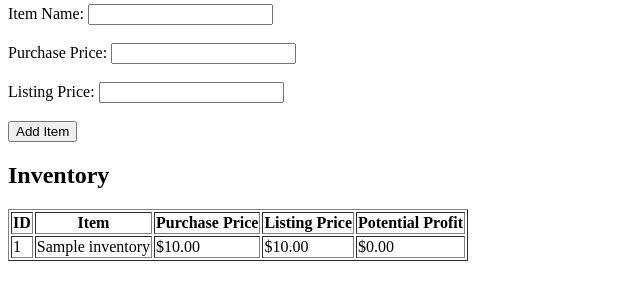
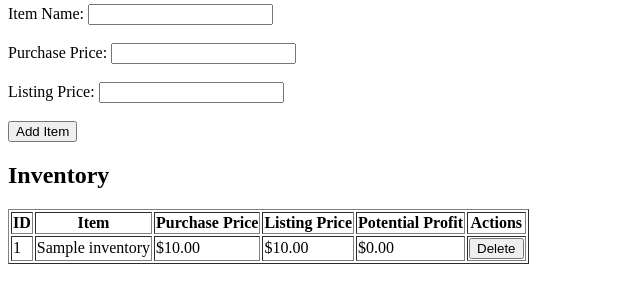
Before and after one commit to glenndevonSoftware-code/fullstack-reseller-app, a Flask app: page / in a window 1280 px wide. Shown: the part 161-464 px from the top of the page, without its empty margins (0-640 px from the left). Run offline with Flask 3, Linux system fonts and the light colour scheme; tables that the repository leaves empty hold one stand-in row (values such as "Sample post").

Commit message:
Add inventory delete functionality

```diff
--- a/app.py
+++ b/app.py
@@ -52,6 +52,20 @@ def add_item():
 
     return redirect(url_for("home"))
 
+@app.route("/delete-item/<int:item_id>", methods=["POST"])
+def delete_item(item_id):
+    conn = sqlite3.connect("inventory.db")
+
+    conn.execute(
+        "DELETE FROM inventory WHERE id = ?",
+        (item_id,)
+    )
+
+    conn.commit()
+    conn.close()
+
+    return redirect(url_for("home"))
+
 if __name__ == "__main__":
     init_db()
     app.run(debug=True)
--- a/templates/index.html
+++ b/templates/index.html
@@ -49,6 +49,7 @@
         <th>Purchase Price</th>
         <th>Listing Price</th>
         <th>Potential Profit</th>
+        <th>Actions</th>
     </tr>
 
     {% for item in items %}
@@ -58,6 +59,11 @@
         <td>${{ "%.2f"|format(item["purchase_price"]) }}</td>
         <td>${{ "%.2f"|format(item["listing_price"]) }}</td>
         <td>${{ "%.2f"|format(item["listing_price"] - item["purchase_price"]) }}</td>
+        <td>
+    <form action="{{ url_for('delete_item', item_id=item['id']) }}" method="POST">
+        <button type="submit">Delete</button>
+    </form>
+</td>
     </tr>
     {% endfor %}
 
```
